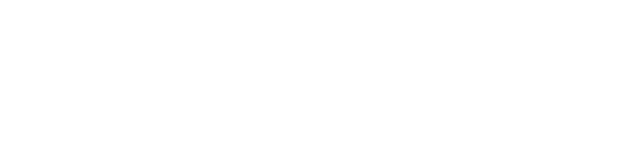
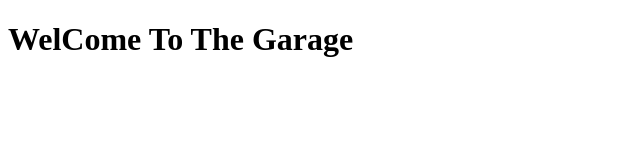
Before and after one commit to SaiKumarNimma98/Garage-Project, a plain HTML site: page index.html in a window 1280 px wide. Shown: the whole page, without its empty margins (0-640 px from the left). Drawn offline with Linux system fonts and the light colour scheme.

Commit message:
third commit

```diff
--- a/index.html
+++ b/index.html
@@ -6,6 +6,7 @@
     <title>Garage</title>
 </head>
 <body>
+    <h1>WelCome To The Garage</h1>
 
 </body>
 </html>
```
